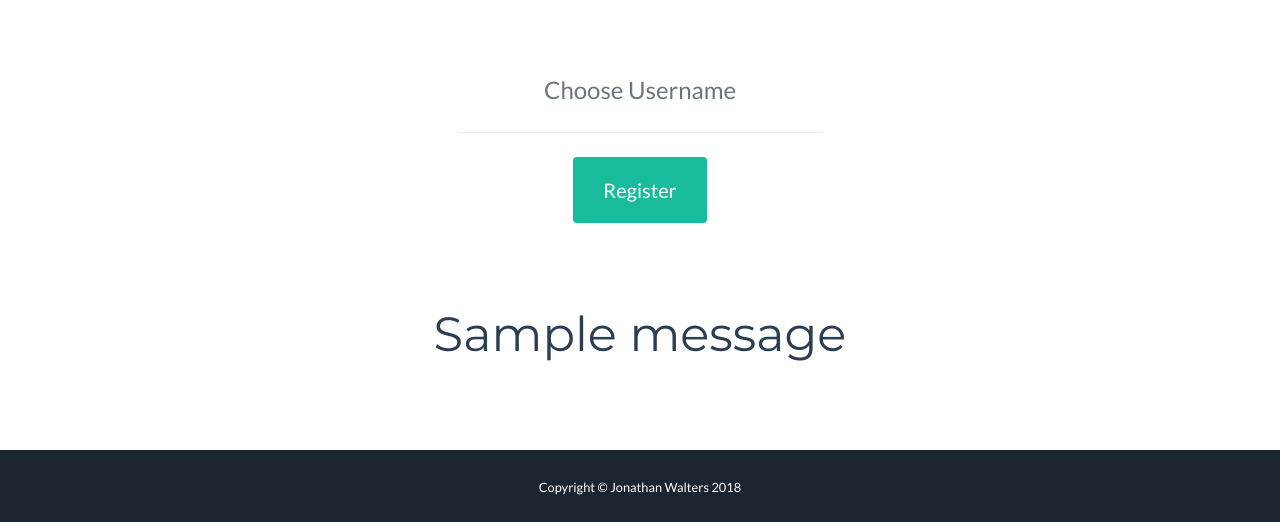
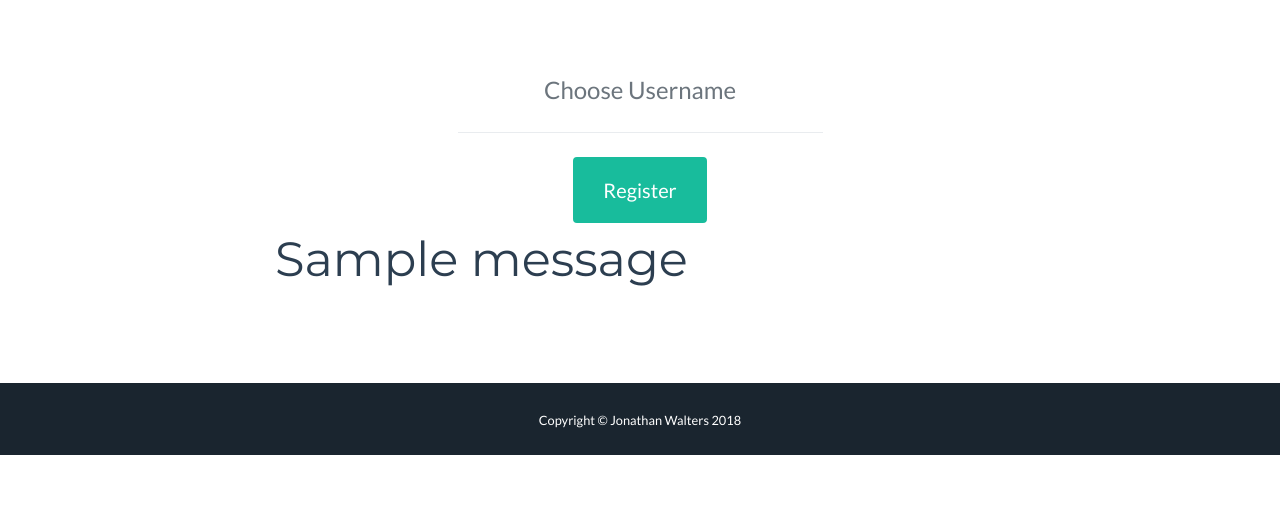
Before and after one commit to Code-Institute-Submissions/guess_the_footballer_game, a Flask app: page /register in a window 1280 px wide. Shown: the part 308-830 px from the top of the page. After the commit the page ends 763 px from the top, so only its background shows below. Run offline with Flask 2, Linux system fonts and the light colour scheme; one stand-in notice (Sample message) is shown; some libraries are stand-ins or nearby versions.

Commit message:
added flash message and redirect to play

```diff
--- a/templates/register.html
+++ b/templates/register.html
@@ -18,11 +18,11 @@
           <div class="form-group">
             <button type="submit" class="btn btn-primary btn-xl" id="sendMessageButton">Register</button>
           </div>
+          {% with messages = get_flashed_messages() %} {% if messages %}
+          <h2 class="font-weight-light flash">{% for message in messages %} {{ message }}</h2>
+          {% endfor %} {% endif %} {% endwith %}
         </form>
       </div>
-        {% with messages = get_flashed_messages() %} {% if messages %}
-        <h2 class="font-weight-light mb-0 flash">{% for message in messages %} {{ message }}</h2>
-        {% endfor %} {% endif %} {% endwith %}
     </div>
   </div>
 </section>
```
